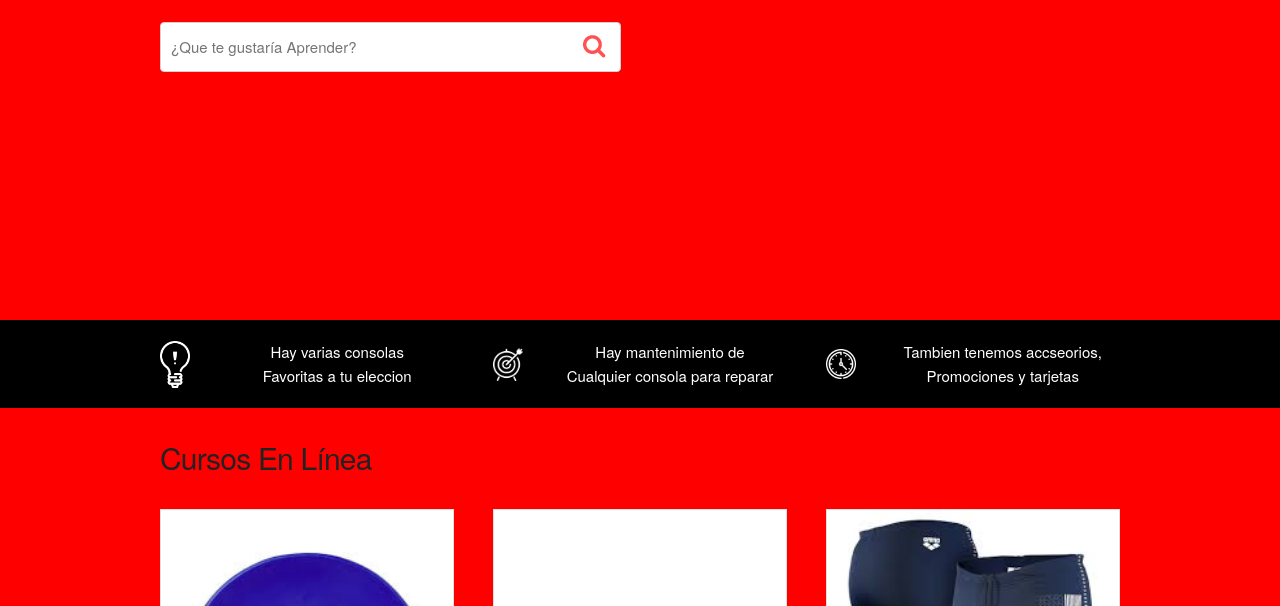
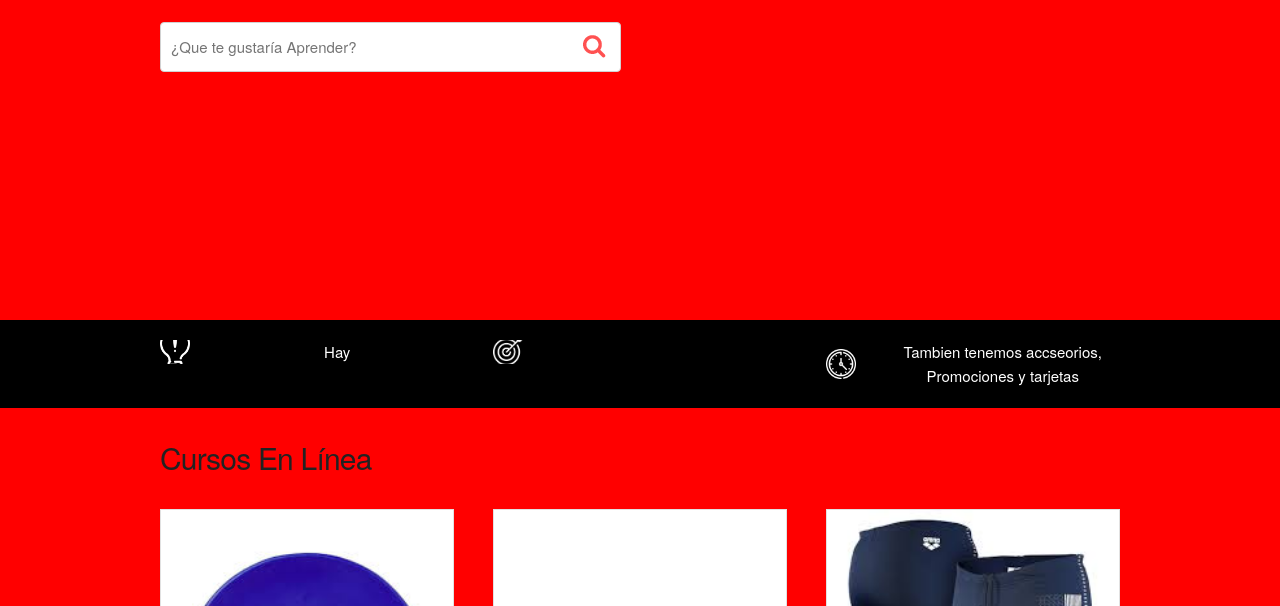
Before and after one commit to JOHAN-droid-bepp/johan.github.io, a plain HTML site: page carrito.html in a window 1280 px wide. Shown: the part 494-1100 px from the top of the page. Drawn offline with Linux system fonts and the light colour scheme; files whose address does not match are found by name.

Commit message:
Update carrito.html

```diff
--- a/carrito.html
+++ b/carrito.html
@@ -93,12 +93,12 @@
         <div class="container">
             <div class="row">
                     <div class="four columns icono icono1">
-                        <p>Hay varias consolas<br>
-                        Favoritas a tu eleccion</p>
+                        <p>Hay <br>
+                        </p>
                     </div>
                     <div class="four columns icono icono2">
-                        <p>Hay mantenimiento de<br>
-                        Cualquier consola para reparar</p>
+                        <p><br>
+                        </p>
                     </div>
                     <div class="four columns icono icono3">
                         <p>Tambien tenemos accseorios,<br>
```
